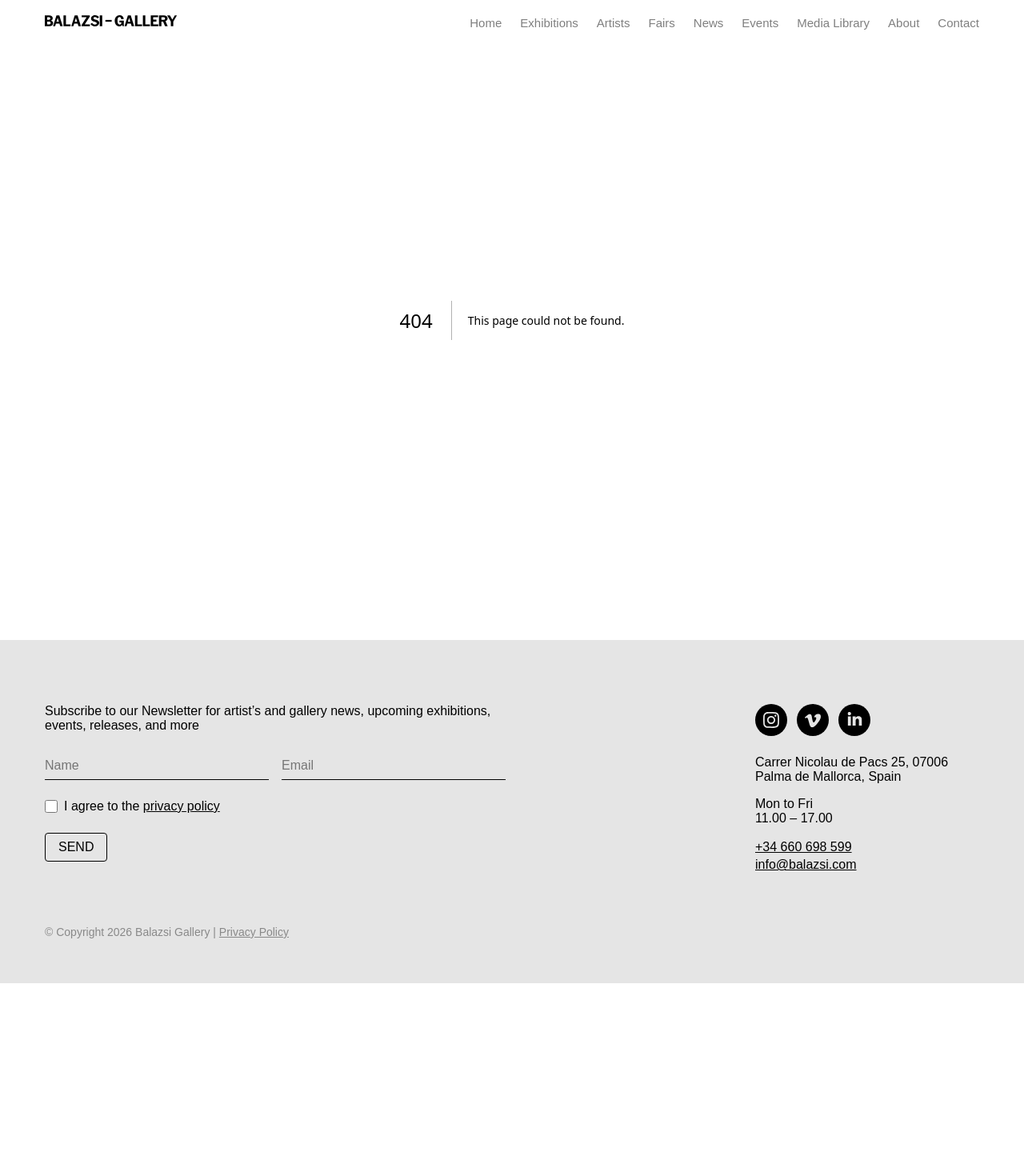
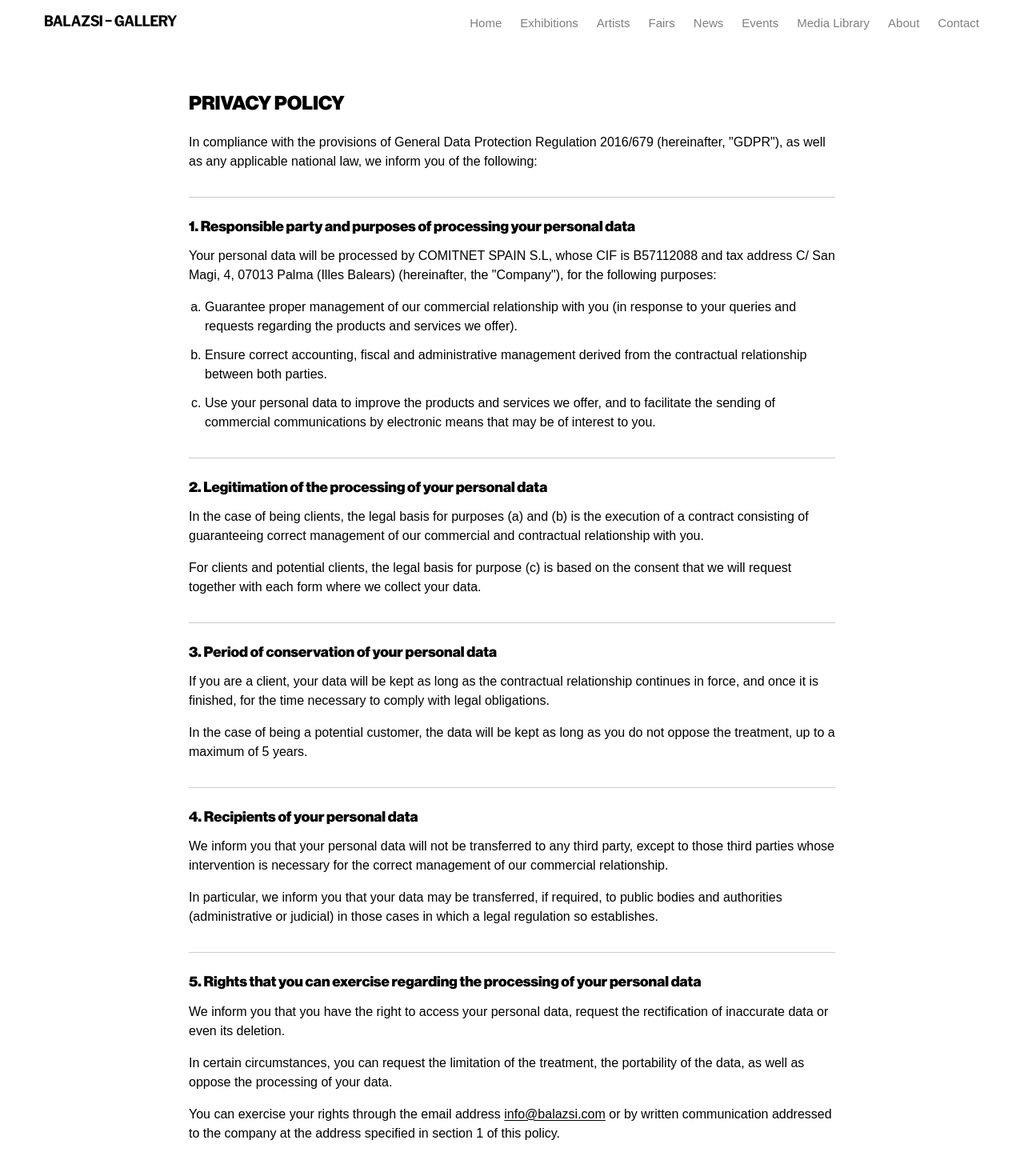
Before and after one commit to egomezsalasva/balazsi-gallery, a Next.js app: page /privacy-policy in a window 1280 px wide. Before the commit this address had no page. Shown: the top 1470 px of the page at 80% size. Before the commit the page ends 1229 px from the top, so only its background shows below. Built offline with nearby package versions, Linux system fonts and the light colour scheme; a web font is replaced by a local one.

Commit message:
privacy policy: add page

```diff
--- /dev/null
+++ b/src/app/privacy-policy/page.module.css
@@ -0,0 +1,78 @@
+.container {
+  width: 100%;
+  max-width: 920px;
+  margin: 3.5rem auto;
+  padding: 3.5rem;
+  min-height: 100lvh;
+}
+
+.container h1 {
+  margin: 0 0 1.25rem;
+  font-size: 1.5rem;
+  line-height: 1.4;
+  text-transform: uppercase;
+}
+
+.container > p {
+  margin: 0 0 2rem;
+  line-height: 1.5;
+}
+
+.container section {
+  margin-top: 2rem;
+  padding-top: 1.5rem;
+  border-top: 1px solid rgba(0, 0, 0, 0.2);
+}
+
+.container h2 {
+  margin: 0 0 0.75rem;
+  font-size: 1.125rem;
+  line-height: 1.4;
+}
+
+.container p {
+  margin: 0 0 1rem;
+  line-height: 1.5;
+}
+
+.container ol {
+  margin: 0.5rem 0 0;
+  padding-left: 1.25rem;
+}
+
+.container li {
+  margin-bottom: 0.75rem;
+  line-height: 1.5;
+}
+
+.container a {
+  color: inherit;
+  text-decoration: underline;
+  text-underline-offset: 2px;
+}
+
+@media (max-width: 1025px) {
+  .container {
+    padding: var(--padding-medium);
+  }
+}
+
+@media (max-width: 768px) {
+  .container {
+    padding: var(--padding-small);
+  }
+
+  .container h1 {
+    margin-bottom: 1.25rem;
+    text-align: center;
+  }
+
+  .container > p {
+    margin-bottom: 1.5rem;
+  }
+
+  .container section {
+    margin-top: 1.5rem;
+    padding-top: 1.25rem;
+  }
+}
--- /dev/null
+++ b/src/app/privacy-policy/page.tsx
@@ -0,0 +1,106 @@
+import { Metadata } from "next";
+import styles from "./page.module.css";
+
+export const metadata: Metadata = {
+  title: "Privacy Policy | Balazsi Gallery",
+  description: "Privacy Policy | Balazsi Gallery",
+};
+
+export default async function PrivacyPolicy() {
+  return (
+    <div className={styles.container}>
+      <h1>Privacy Policy</h1>
+      <p>
+        In compliance with the provisions of General Data Protection Regulation
+        2016/679 (hereinafter, &quot;GDPR&quot;), as well as any applicable
+        national law, we inform you of the following:
+      </p>
+      <section>
+        <h2>
+          1. Responsible party and purposes of processing your personal data
+        </h2>
+        <p>
+          Your personal data will be processed by COMITNET SPAIN S.L, whose CIF
+          is B57112088 and tax address C/ San Magi, 4, 07013 Palma (Illes
+          Balears) (hereinafter, the &quot;Company&quot;), for the following
+          purposes:
+        </p>
+        <ol type="a">
+          <li>
+            Guarantee proper management of our commercial relationship with you
+            (in response to your queries and requests regarding the products and
+            services we offer).
+          </li>
+          <li>
+            Ensure correct accounting, fiscal and administrative management
+            derived from the contractual relationship between both parties.
+          </li>
+          <li>
+            Use your personal data to improve the products and services we
+            offer, and to facilitate the sending of commercial communications by
+            electronic means that may be of interest to you.
+          </li>
+        </ol>
+      </section>
+      <section>
+        <h2>2. Legitimation of the processing of your personal data</h2>
+        <p>
+          In the case of being clients, the legal basis for purposes (a) and (b)
+          is the execution of a contract consisting of guaranteeing correct
+          management of our commercial and contractual relationship with you.
+        </p>
+        <p>
+          For clients and potential clients, the legal basis for purpose (c) is
+          based on the consent that we will request together with each form
+          where we collect your data.
+        </p>
+      </section>
+      <section>
+        <h2>3. Period of conservation of your personal data</h2>
+        <p>
+          If you are a client, your data will be kept as long as the contractual
+          relationship continues in force, and once it is finished, for the time
+          necessary to comply with legal obligations.
+        </p>
+        <p>
+          In the case of being a potential customer, the data will be kept as
+          long as you do not oppose the treatment, up to a maximum of 5 years.
+        </p>
+      </section>
+      <section>
+        <h2>4. Recipients of your personal data</h2>
+        <p>
+          We inform you that your personal data will not be transferred to any
+          third party, except to those third parties whose intervention is
+          necessary for the correct management of our commercial relationship.
+        </p>
+        <p>
+          In particular, we inform you that your data may be transferred, if
+          required, to public bodies and authorities (administrative or
+          judicial) in those cases in which a legal regulation so establishes.
+        </p>
+      </section>
+      <section>
+        <h2>
+          5. Rights that you can exercise regarding the processing of your
+          personal data
+        </h2>
+        <p>
+          We inform you that you have the right to access your personal data,
+          request the rectification of inaccurate data or even its deletion.
+        </p>
+        <p>
+          In certain circumstances, you can request the limitation of the
+          treatment, the portability of the data, as well as oppose the
+          processing of your data.
+        </p>
+        <p>
+          You can exercise your rights through the email address{" "}
+          <a href="mailto:info@balazsi.com">info@balazsi.com</a> or by written
+          communication addressed to the company at the address specified in
+          section 1 of this policy.
+        </p>
+      </section>
+    </div>
+  );
+}
```
